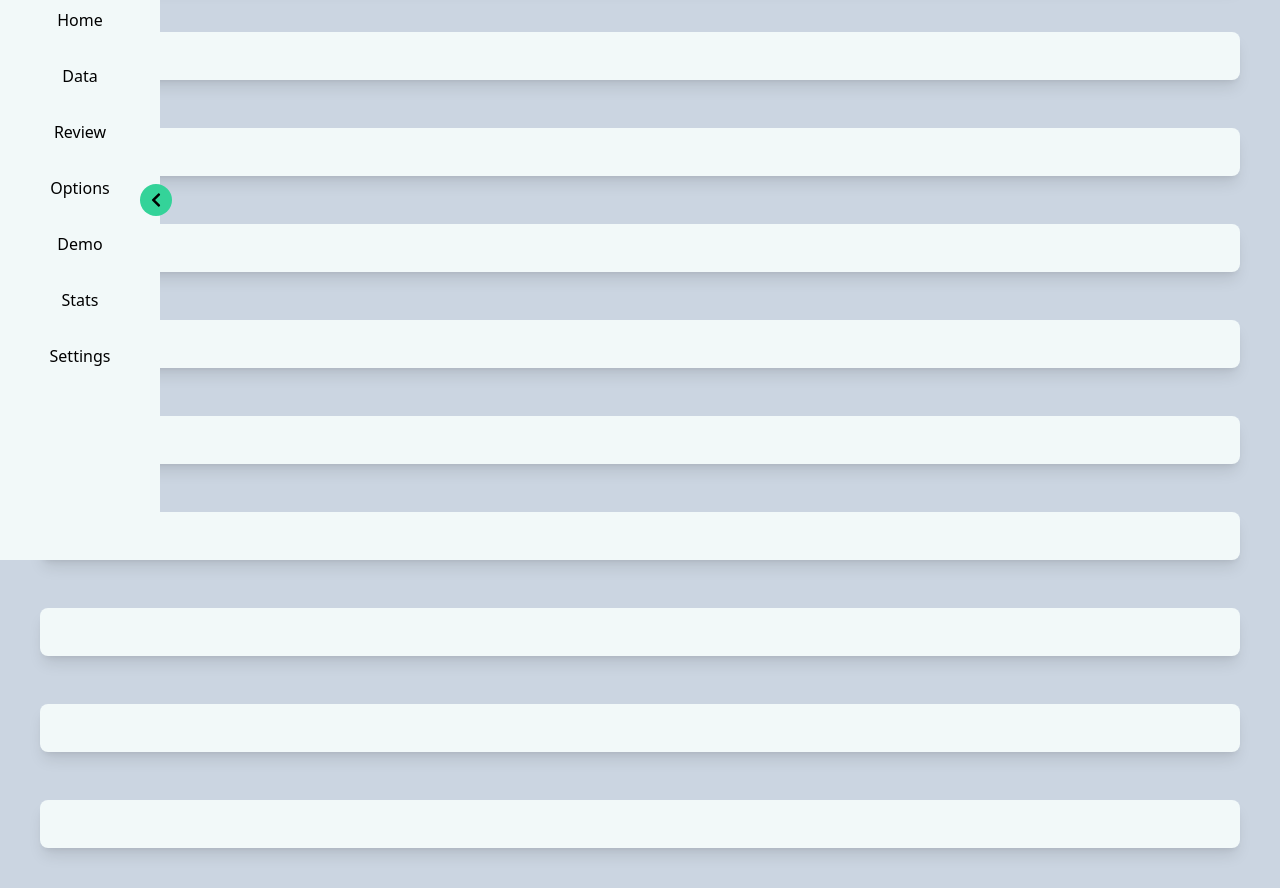
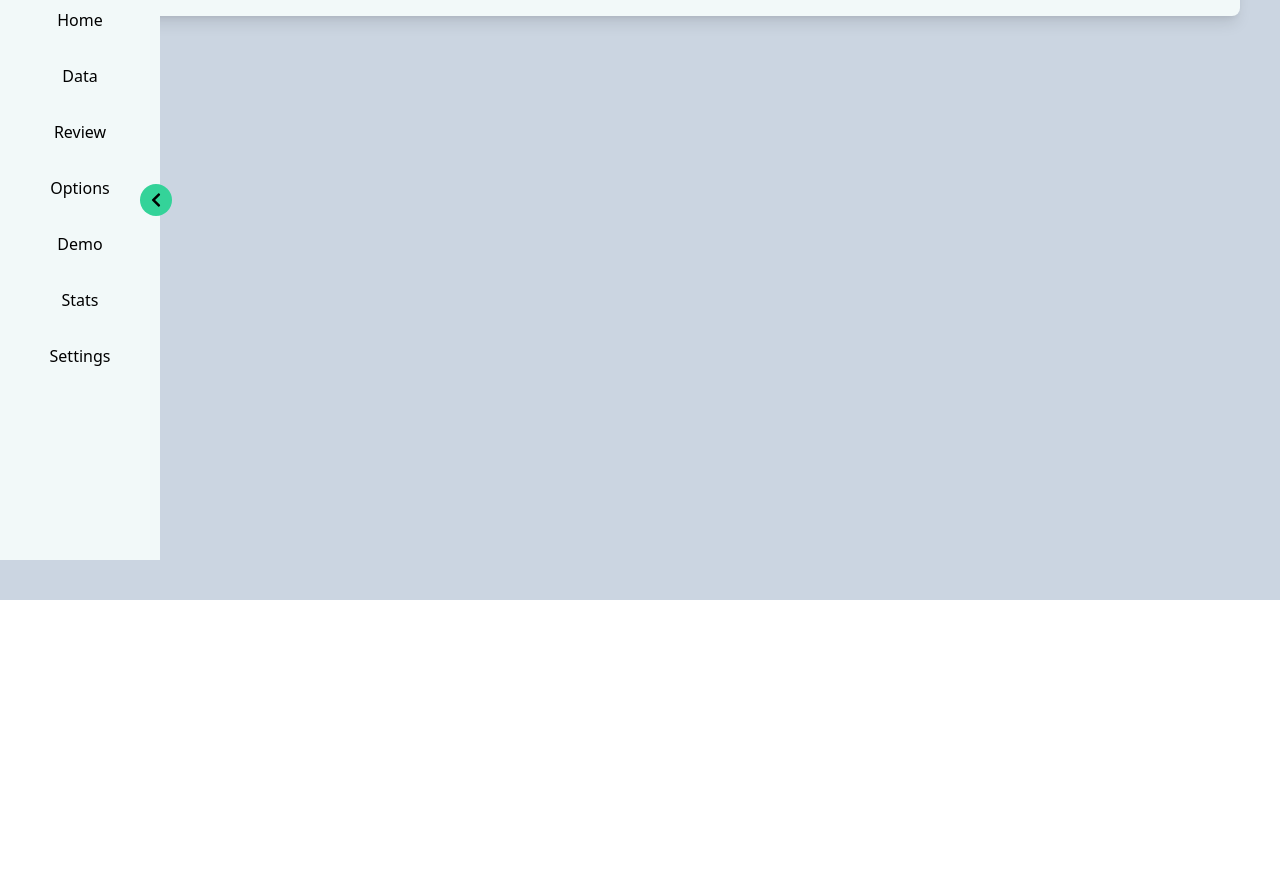
Before and after one commit to finalProject-FinScope/frontend-v2, a React (Vite) app: page / in a window 1280 px wide. Shown: the part 200-1088 px from the top of the page. After the commit the page ends 800 px from the top, so only its background shows below. Built offline with nearby package versions, Linux system fonts and the light colour scheme.

Commit message:
redesign grid drag and drop

```diff
--- a/package.json
+++ b/package.json
@@ -13,6 +13,7 @@
     "axios": "^1.7.7",
     "react": "^18.3.1",
     "react-dom": "^18.3.1",
+    "react-grid-layout": "^1.5.0",
     "react-icons": "^5.3.0"
   },
   "devDependencies": {
--- a/src/App.jsx
+++ b/src/App.jsx
@@ -16,25 +16,24 @@ const cards = [
   <Card1 key="1" />,
   <Card2 key="2" />,
   <Card3 key="3" />,
-  <Card4 key="4" />,
+  /*  <Card4 key="4" />,
   <Card5 key="5" />,
   <Card6 key="6" />,
   <Card7 key="7" />,
   <Card8 key="8" />,
   <Card9 key="9" />,
   <Card10 key="10" />,
-  <Card11 key="11" />,
+  <Card11 key="11" />, */
 ];
 
 const App = () => {
   return (
     <div className="flex min-h-screen bg-slate-300">
       <SideBar />
+
       <div className="flex-1 p-6">
-        <div className="grid grid-cols-1 gap-4">
-          {/* Hauptinhalt hier */}
-          {cards}
-        </div>
+        {/* Hauptinhalt hier */}
+        {cards}
       </div>
     </div>
   );
```
Also changed, not shown: 1 other file (tests, documents, lock files or other folders).
